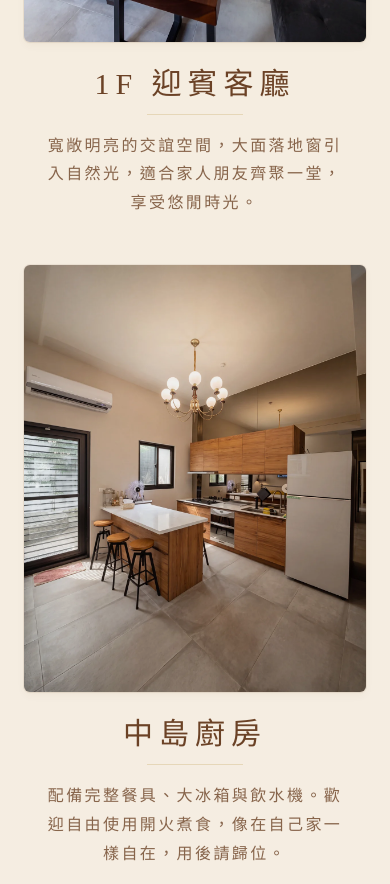
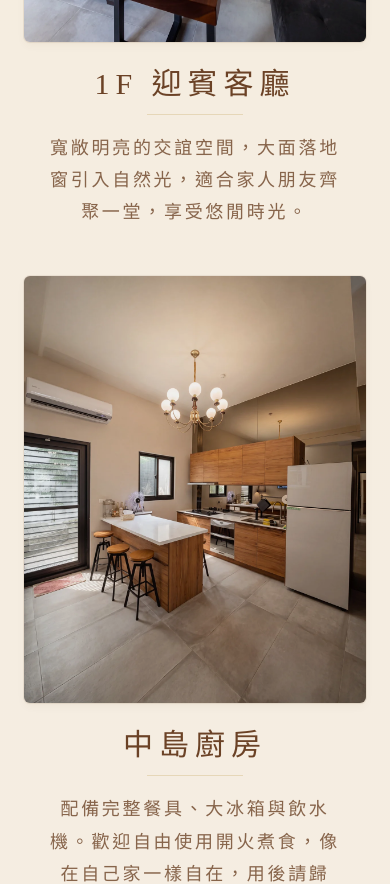
Before and after one commit to ggro4444/sen33-3, a React (Vite) app in the folder frontend/: page /#/ in a window 390 px wide. Shown: the part 2140-3024 px from the top of the page. Built offline with nearby package versions, Linux system fonts and the light colour scheme; a web font is replaced by a local one.

Commit message:
手機設施內容字級text-base→text-lg(同期待你們的到來)

```diff
--- a/frontend/pages/Home.tsx
+++ b/frontend/pages/Home.tsx
@@ -192,7 +192,7 @@ export const Home: React.FC = () => {
                   <div className="flex flex-col items-center text-center px-4">
                     <h3 className="font-serif font-light md:font-medium text-3xl text-warm-text mb-3 tracking-[0.2em]">{facility.name}</h3>
                     <div className="w-24 h-[1px] bg-warm-gold/30 mb-4"></div>
-                    <p className="text-warm-text/80 leading-[1.8] text-base md:text-lg tracking-[0.15em] font-normal flex-grow">
+                    <p className="text-warm-text/80 leading-[1.8] text-lg md:text-lg tracking-[0.15em] font-normal flex-grow">
                       {facility.description}
                     </p>
                   </div>
@@ -220,7 +220,7 @@ export const Home: React.FC = () => {
                     <div className="flex flex-col items-center text-center px-4">
                       <h3 className="font-serif font-light md:font-medium text-3xl text-warm-text mb-3 tracking-[0.2em]">{facility.name}</h3>
                       <div className="w-24 h-[1px] bg-warm-gold/30 mb-4"></div>
-                      <p className="text-warm-text/80 leading-[1.8] text-base md:text-lg tracking-[0.15em] font-normal flex-grow">
+                      <p className="text-warm-text/80 leading-[1.8] text-lg md:text-lg tracking-[0.15em] font-normal flex-grow">
                         {facility.description}
                       </p>
                     </div>
```
